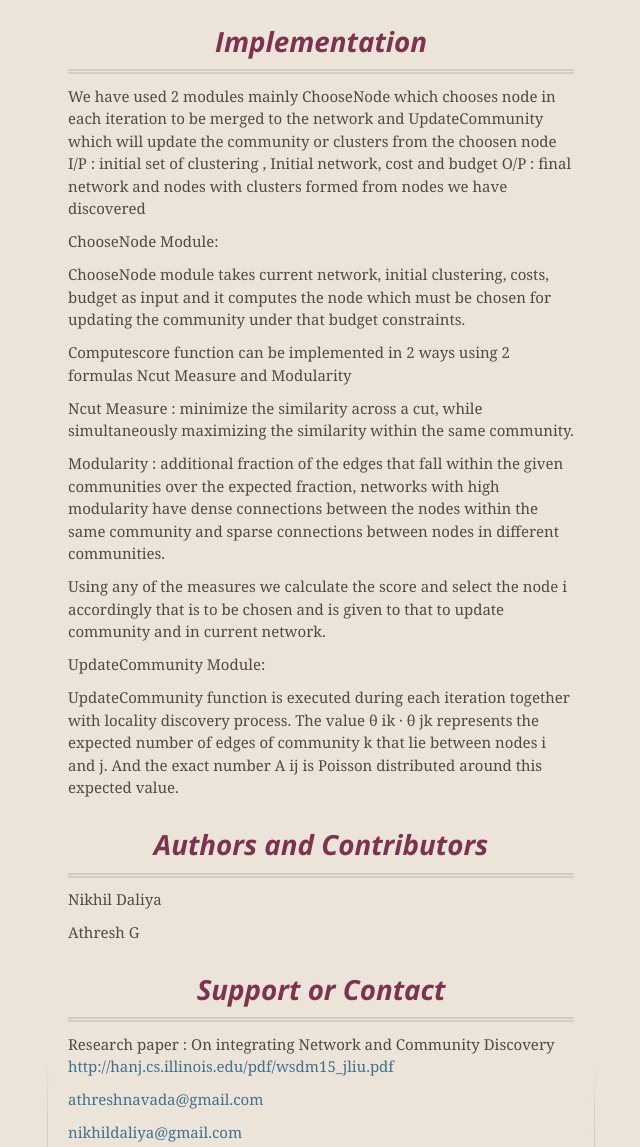
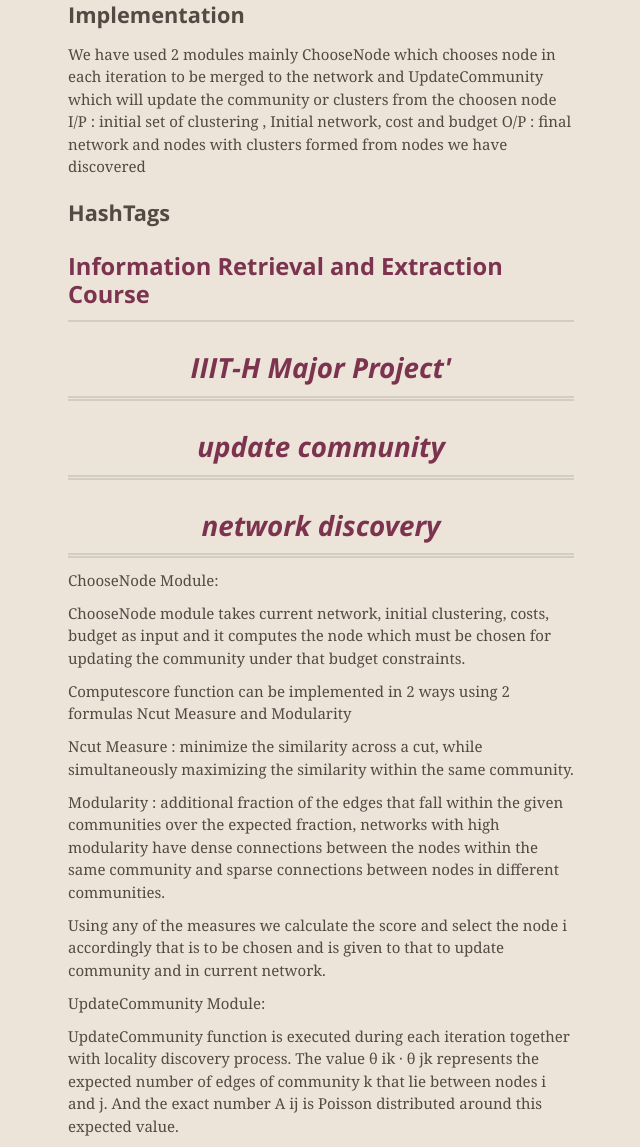
Before and after one commit to athreshnavada/communitydiscovery.github.io, a plain HTML site: page index.html in a window 1280 px wide. Shown: the part 429-1576 px from the top of the page, without its empty margins (319-959 px from the left). Drawn offline with nearby package versions, Linux system fonts and the light colour scheme.

```diff
--- a/index.html
+++ b/index.html
@@ -58,6 +58,21 @@
 I/P : initial set of clustering , Initial network, cost and budget
 O/P : final network and nodes with clusters formed from  nodes we have discovered</p>
 
+<h3>
+<a id="hashtags" class="anchor" href="#hashtags" aria-hidden="true"><span aria-hidden="true" class="octicon octicon-link"></span></a>HashTags</h3>
+
+<h2>
+<a id="information-retrieval-and-extraction-course" class="anchor" href="#information-retrieval-and-extraction-course" aria-hidden="true"><span aria-hidden="true" class="octicon octicon-link"></span></a>Information Retrieval and Extraction Course</h2>
+
+<h1>
+<a id="iiit-h-major-project" class="anchor" href="#iiit-h-major-project" aria-hidden="true"><span aria-hidden="true" class="octicon octicon-link"></span></a>IIIT-H Major Project'</h1>
+
+<h1>
+<a id="update-community" class="anchor" href="#update-community" aria-hidden="true"><span aria-hidden="true" class="octicon octicon-link"></span></a>update community</h1>
+
+<h1>
+<a id="network-discovery" class="anchor" href="#network-discovery" aria-hidden="true"><span aria-hidden="true" class="octicon octicon-link"></span></a>network discovery</h1>
+
 <p>ChooseNode Module:</p>
 
 <p>ChooseNode module takes current network, initial clustering, costs, budget as input and it computes the node which must be chosen for updating the community under that budget constraints.</p>
```
Also changed, not shown: params.json (+1 -1 lines).
